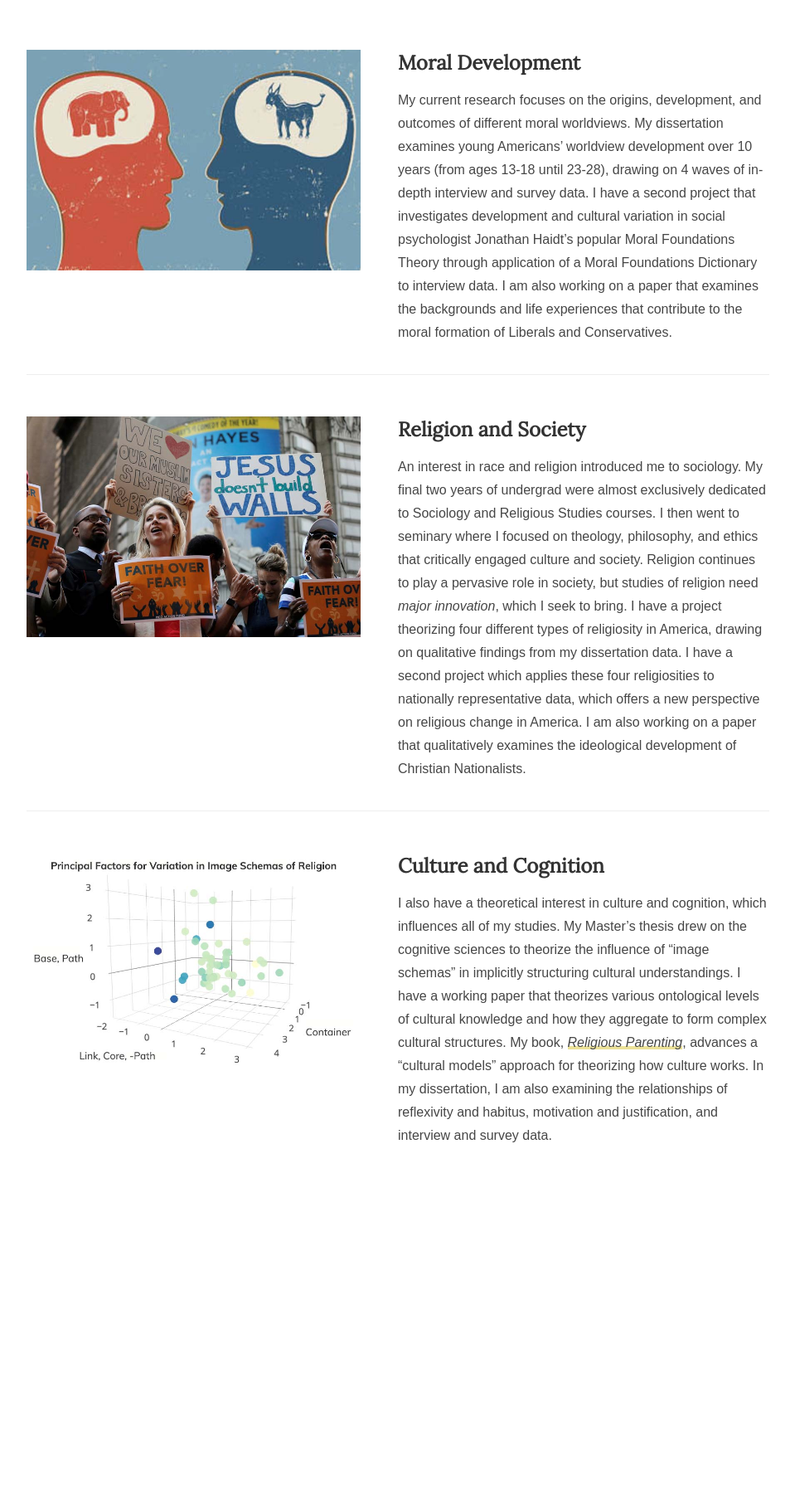
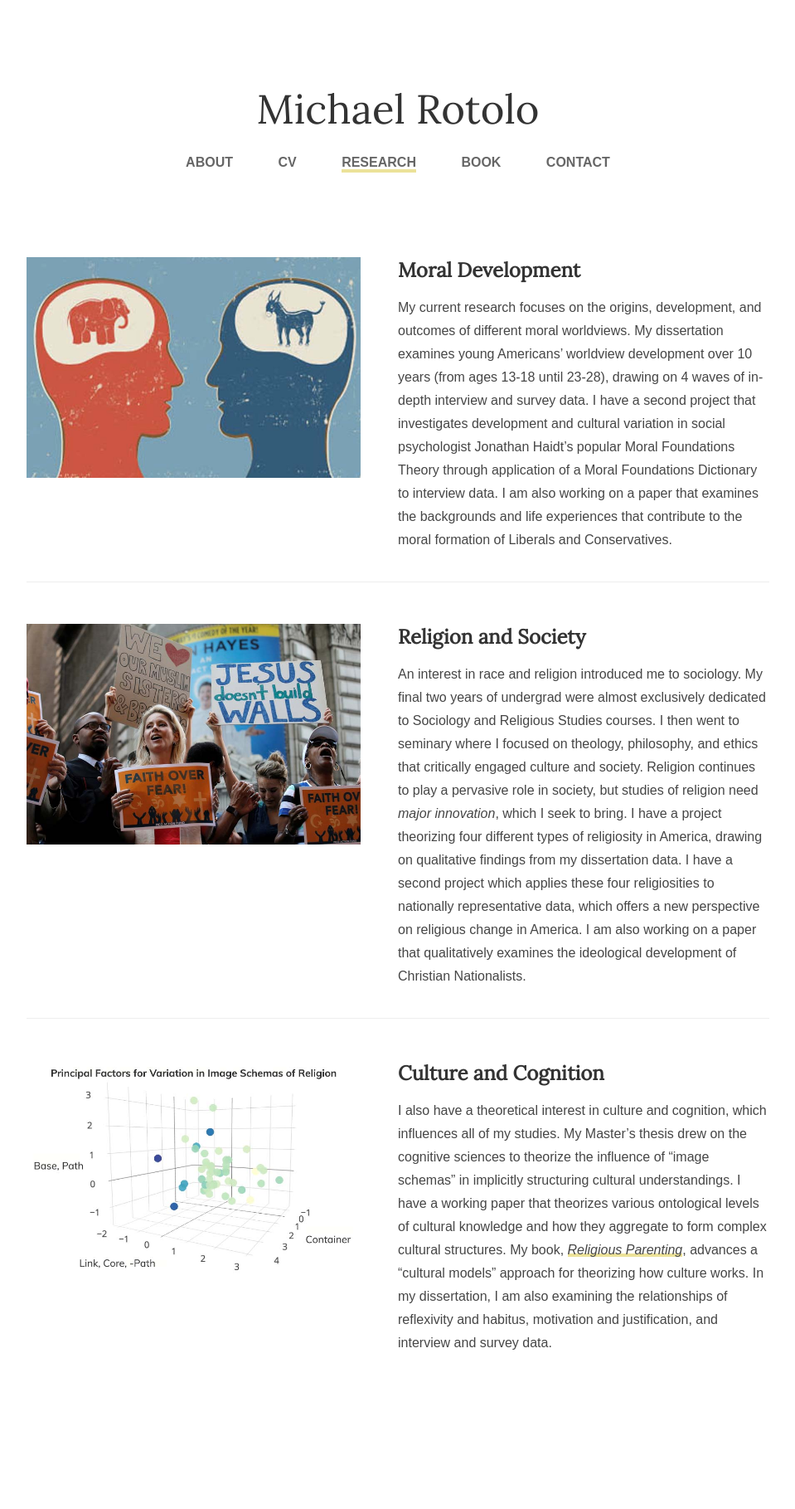
Before and after one commit to michaelrotolo/github.io, a Jekyll site: the page built from research/index.html, in a window 1280 px wide. Shown: the whole page at 83% size, without its empty margins (160-1119 px from the left). Built offline with Jekyll 4.4.1, drawn with Linux system fonts in a browser that asks for light colours; some web fonts are replaced; before the commit the page ends 1569 px from its top, so only the background shows below that.

Commit message:
Update index.html

```diff
--- a/research/index.html
+++ b/research/index.html
@@ -2,6 +2,16 @@
 layout: default
 title: Research | Michael Rotolo
 ---
+<nav>
+	<h1><a href="/">Michael Rotolo</a></h1>
+	<ul id="navbar">
+		<li><a href="/">About</a></li>
+		<li><a href="/cv">CV</a></li>
+		<li><a href="/research" class="current">Research</a></li>
+		<li><a href="/book">Book</a></li>
+		<li><a href="/contact/">Contact</a></li>
+	</ul>
+</nav>
 <div class="blurb">
 	<div class="research-block">
 		<div class="left-small">
```
